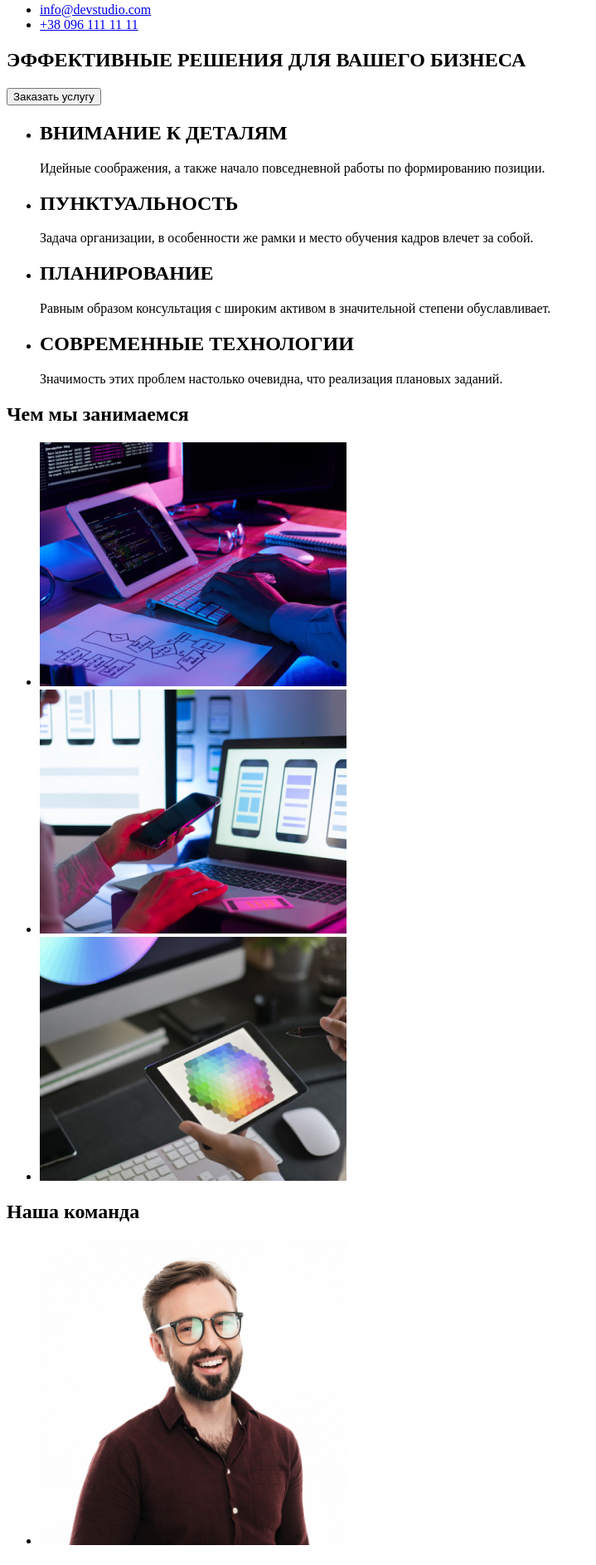
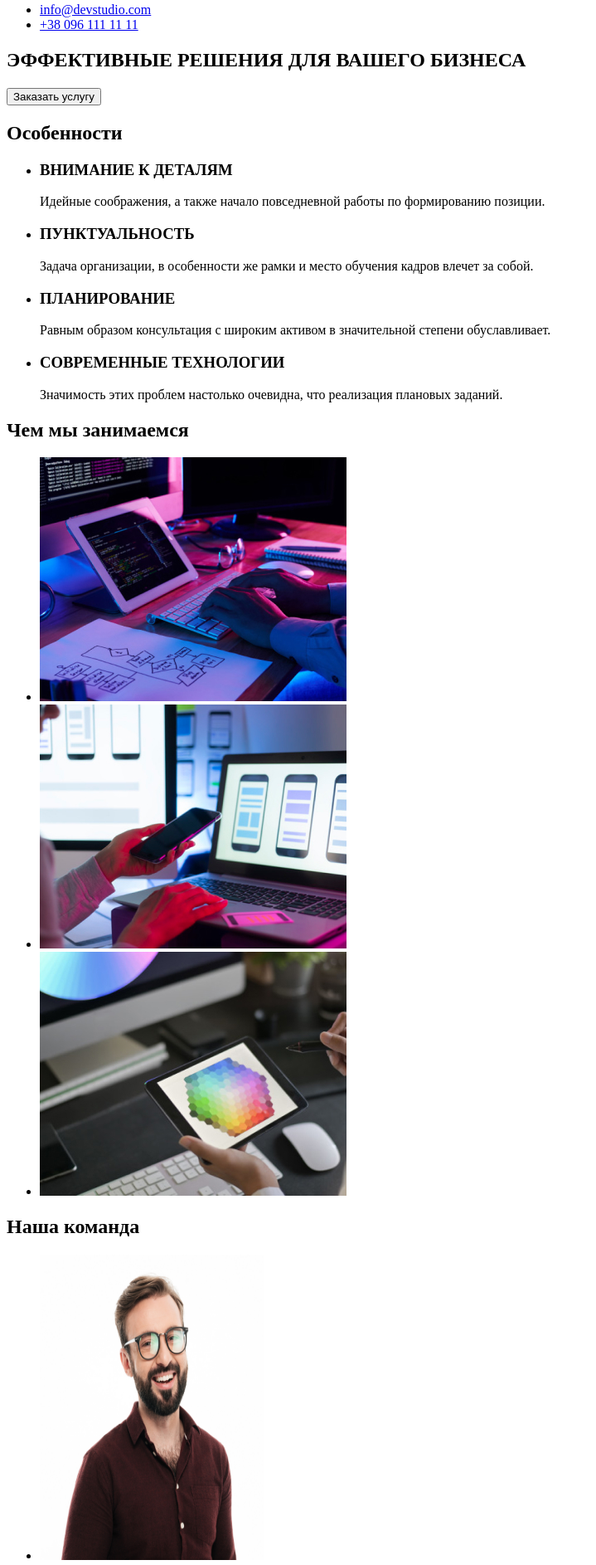
Before and after one commit to Anasta22/Beginning, a plain HTML site: page index.html in a window 1280 px wide. Shown: the part 109-1995 px from the top of the page at 83% size, without its empty margins (0-719 px from the left). Drawn offline with Linux system fonts and the light colour scheme.

Commit message:
update 3

```diff
--- a/index.html
+++ b/index.html
@@ -37,21 +37,22 @@
                 <button class="button">Заказать услугу</button>
         </section>
         <section>
+            <h2>Особенности</h2>
             <ul>
                 <li>
-                    <h2>ВНИМАНИЕ К ДЕТАЛЯМ</h2>
+                    <h3>ВНИМАНИЕ К ДЕТАЛЯМ</h3>
                     <p>Идейные соображения, а также начало повседневной работы по формированию позиции.</p>
                 </li>
                 <li>
-                    <h2>ПУНКТУАЛЬНОСТЬ</h2>
+                    <h3>ПУНКТУАЛЬНОСТЬ</h3>
                     <p>Задача организации, в особенности же рамки и место обучения кадров влечет за собой.</p>
                 </li>
                 <li>
-                    <h2>ПЛАНИРОВАНИЕ</h2>
+                    <h3>ПЛАНИРОВАНИЕ</h3>
                     <p>Равным образом консультация с широким активом в значительной степени обуславливает.</p>
                 </li>
                 <li>
-                    <h2>СОВРЕМЕННЫЕ ТЕХНОЛОГИИ</h2>
+                    <h3>СОВРЕМЕННЫЕ ТЕХНОЛОГИИ</h3>
                     <p>Значимость этих проблем настолько очевидна, что реализация плановых заданий.</p>
                 </li>
             </ul>
@@ -77,25 +78,25 @@
             <h2>Наша команда</h2>
                 <ul>
                     <li>
-                        <img src="./images/team/team-img-1.jpg" alt="игорь демьяненко продакт менеджер" width="370"
+                        <img src="./images/team/team-img-1.jpg" alt="игорь демьяненко продакт менеджер" width="270"
                             height="368" />
                         <h3>Игорь демьяненко</h3>
                         <p>Product Designer</p>
                     </li>
                     <li>
-                        <img src="./images/team/team-img-2.jpg" alt="ольга репина фронтент менеджер" width="370"
+                        <img src="./images/team/team-img-2.jpg" alt="ольга репина фронтент менеджер" width="270"
                             height="368" />
                         <h3>Ольга Репина</h3>
                         <p>Frontend Developer</p>
                     </li>
                     <li>
-                        <img src="./images/team/team-img-3.jpg" alt="николай тарасов маркетинг" width="370"
+                        <img src="./images/team/team-img-3.jpg" alt="николай тарасов маркетинг" width="270"
                             height="368" />
                         <h3>Николай Тарасов</h3>
                         <p>Marketing</p>
                     </li>
                     <li>
-                        <img src="./images/team/team-img-4.jpg" alt="михаил ермаков уи дезайнер" width="370"
+                        <img src="./images/team/team-img-4.jpg" alt="михаил ермаков уи дезайнер" width="270"
                             height="368" />
                         <h3>Михаил Ермаков</h3>
                         <p>UI Designer</p>
```
